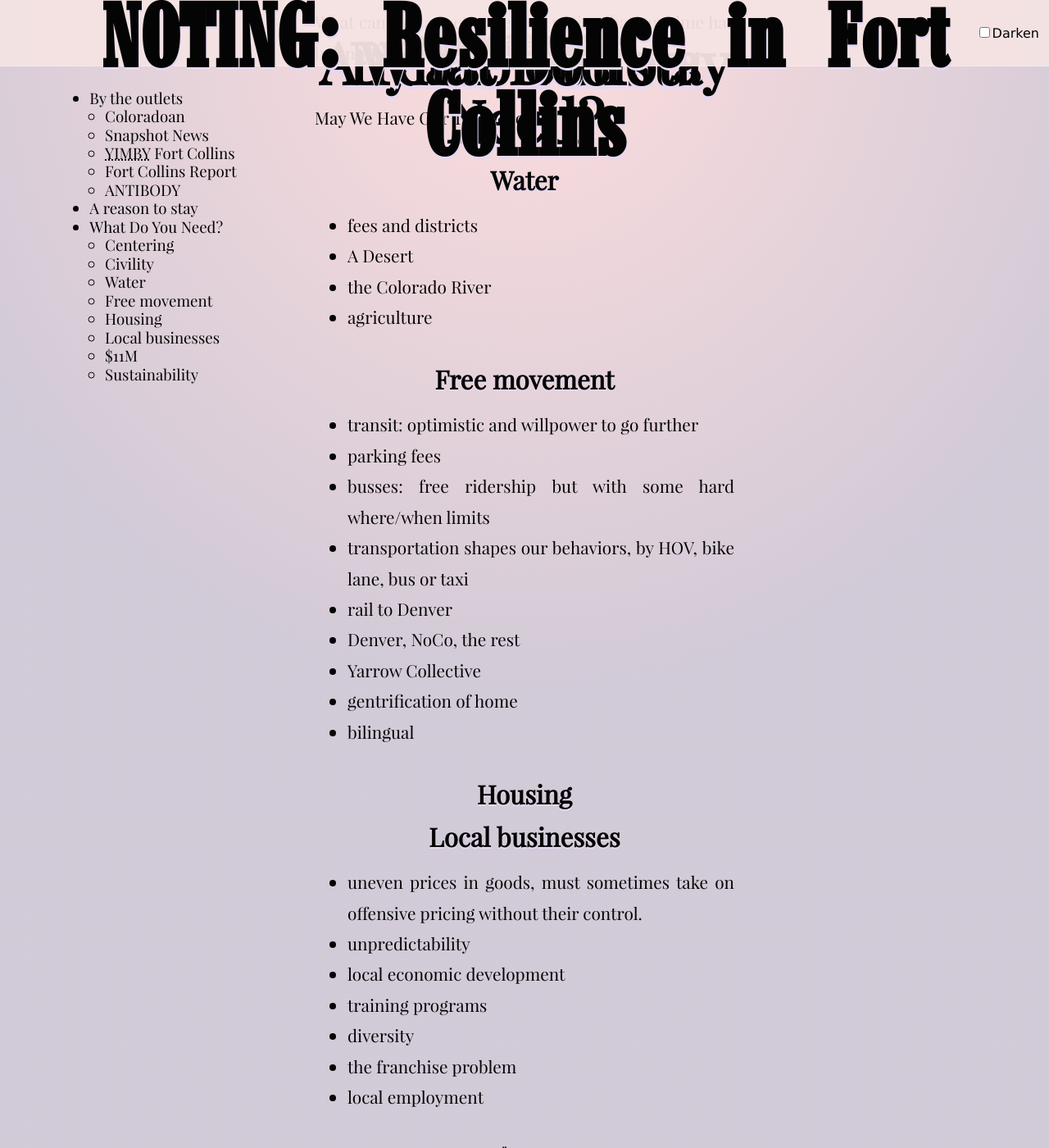
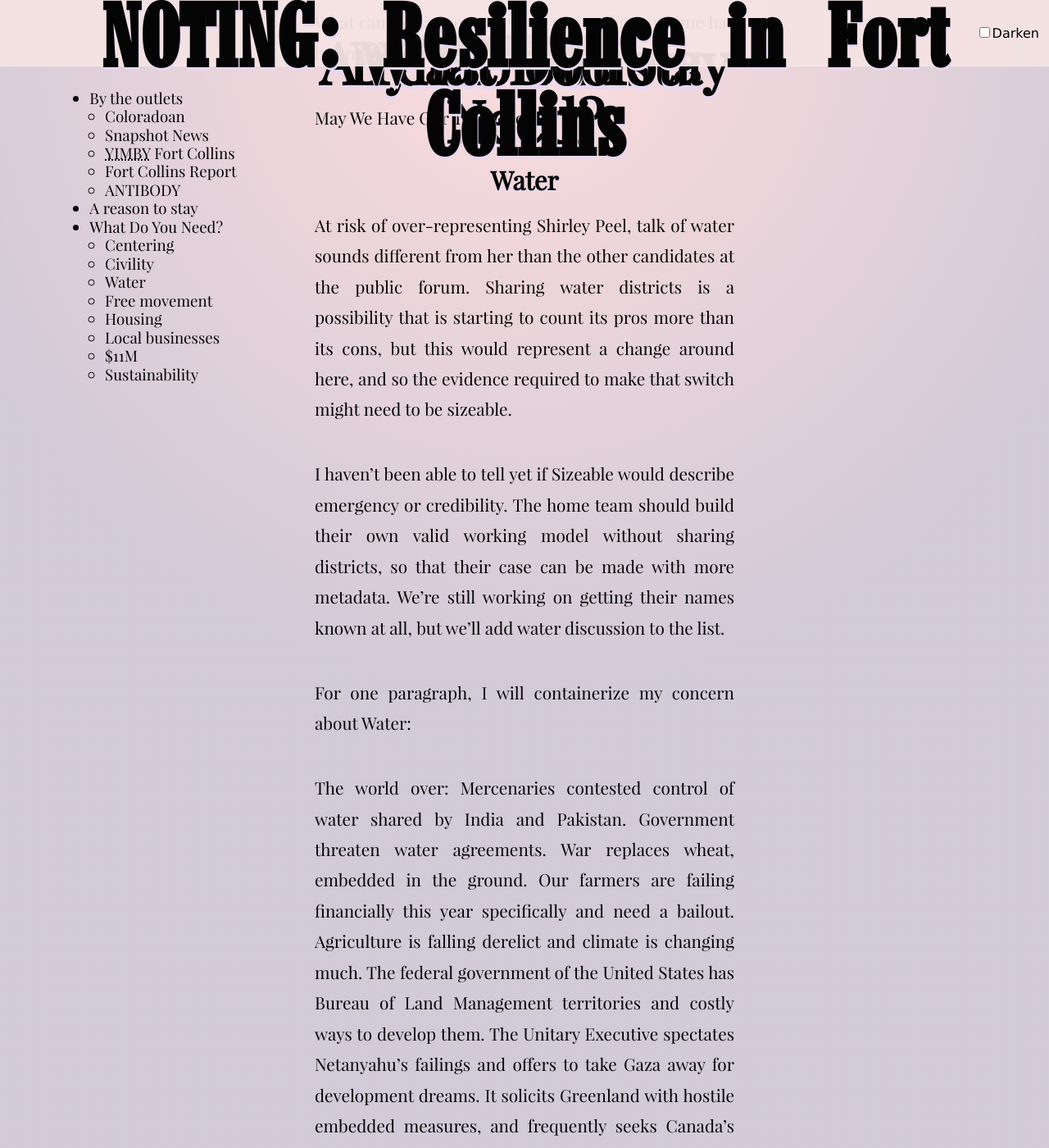
Before and after one commit to tiliv/antibody, a Jekyll site: the page built from docs/journal/autumn-ryan-Resilience-in-Fort-Collins/index.md, in a window 1280 px wide and 1400 px high, scrolled down 15538 px. Shown: the whole window at 82% size. Built offline with Jekyll 4.4.1, drawn with Linux system fonts in a browser that asks for light colours; some of the changed text lies outside the part shown.

Commit message:
Start water notes

```diff
--- a/docs/journal/autumn-ryan-Resilience-in-Fort-Collins/index.md
+++ b/docs/journal/autumn-ryan-Resilience-in-Fort-Collins/index.md
@@ -215,6 +215,23 @@ May We Have Our Time Back?
 
 #### Water
 
+At risk of over-representing Shirley Peel, talk of water sounds different from her than the other candidates at the public forum. Sharing water districts is a possibility that is starting to count its pros more than its cons, but this would represent a change around here, and so the evidence required to make that switch might need to be sizeable.
+
+I haven't been able to tell yet if Sizeable would describe emergency or credibility. The home team should build their own valid working model without sharing districts, so that their case can be made with more metadata. We're still working on getting their names known at all, but we'll add water discussion to the list.
+
+For one paragraph, I will containerize my concern about Water:
+
+The world over: Mercenaries contested control of water shared by India and Pakistan. Government threaten water agreements. War replaces wheat, embedded in the ground. Our farmers are failing financially this year specifically and need a bailout. Agriculture is falling derelict and climate is changing much. The federal government of the United States has Bureau of Land Management territories and costly ways to develop them. The Unitary Executive spectates Netanyahu's failings and offers to take Gaza away for development dreams. It solicits Greenland with hostile embedded measures, and frequently seeks Canada's land by absorption specifically. The Unitary Executive's interest in land is also domestic. It ordered our streets to be the military's practice grounds, where they are masked, heavily armed and paired with bluejeans terrorists with zipties. If the Unitary Executive wants land, and cannot get it elsewhere, it can empty a city by waiving its hand and taking away our water source. We will flee without a bullet.
+
+Northern Colorado's water is a series of connected paths. In 2025, Loveland's semi-local digital paper remarked about the low canals: "Low water levels in Lake Loveland keep boats out, kill hundreds of fish" and found quotes from Greeley:
+
+> [https://www.denver7.com/news/front-range/loveland/low-water-levels-in-lake-loveland-keep-boats-out-kill-hundreds-of-fish](https://www.denver7.com/news/front-range/loveland/low-water-levels-in-lake-loveland-keep-boats-out-kill-hundreds-of-fish){: rel="nofollow noopener"}
+> ¶ 7: To understand the reasons behind the declining water levels, Denver7 spoke with Leah Hubbard, deputy director of water resources for the City of Greeley. She said Greeley owns more than 50% of the water in Lake Loveland.
+> ¶ 8: Hubbard explained that this year, the rapid snowmelt from the mountains and a lack of additional snow in April contributed to the reservoir's insufficient fill. These levels are expected to fall even further in the coming weeks.
+> ¶ 11: "Over time, there has been recreational purposes on that lake, but before — long before the houses in the community surrounded it — it was there for the irrigated crops out towards Greeley," said Hubbard.
+> ¶ 10: Hubbard noted that the lake is managed by the Greeley Loveland Irrigation Company (GLIC), which uses it primarily for irrigation purposes, meaning it is designed to be drained.
+> <footer>[Claire Lavezzorio, Reporter Denver7](https://www.denver7.com/claire-lavezzorio){: rel="nofollow noopener"}</footer>
+
 - fees and districts
 - A Desert
 - the Colorado River
```
